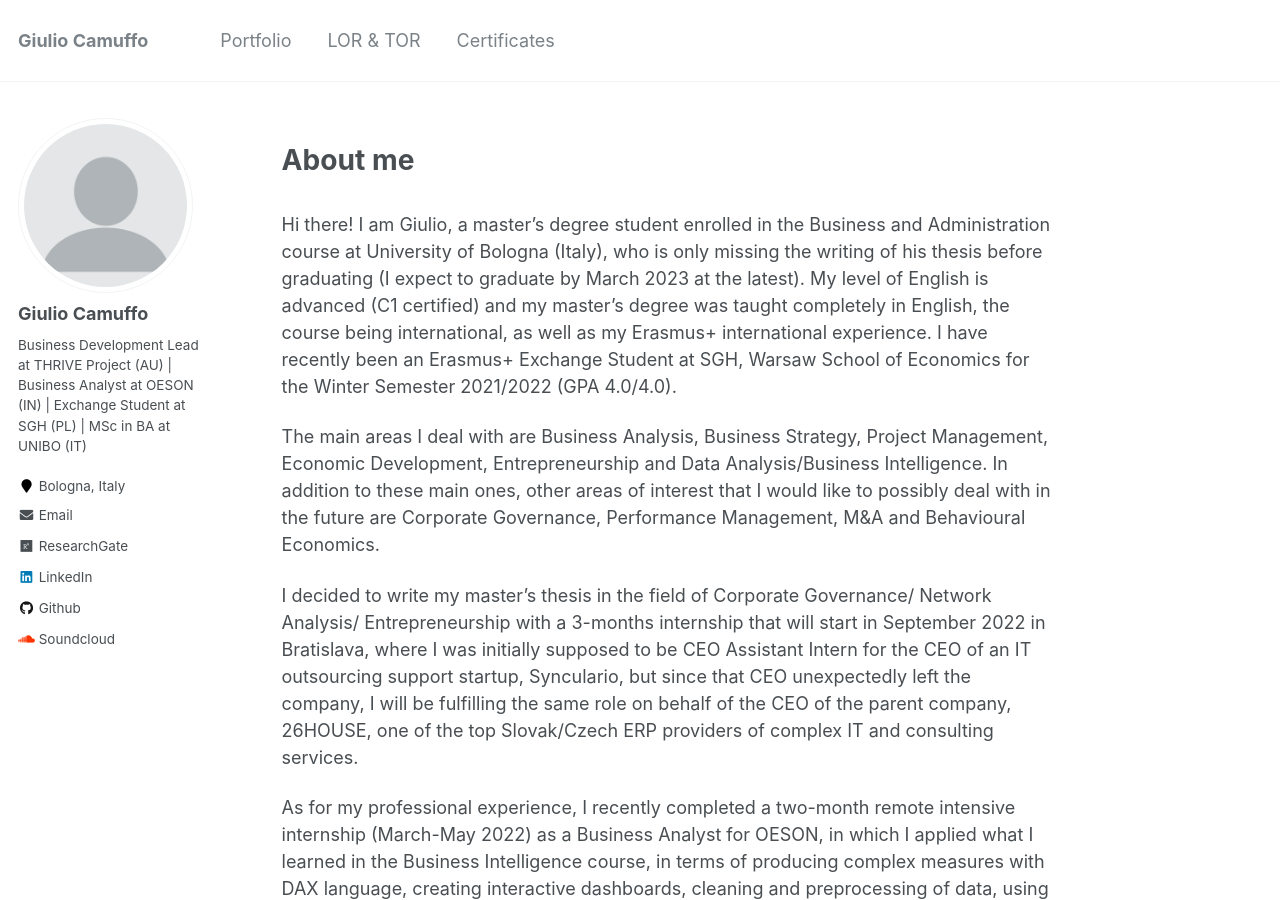
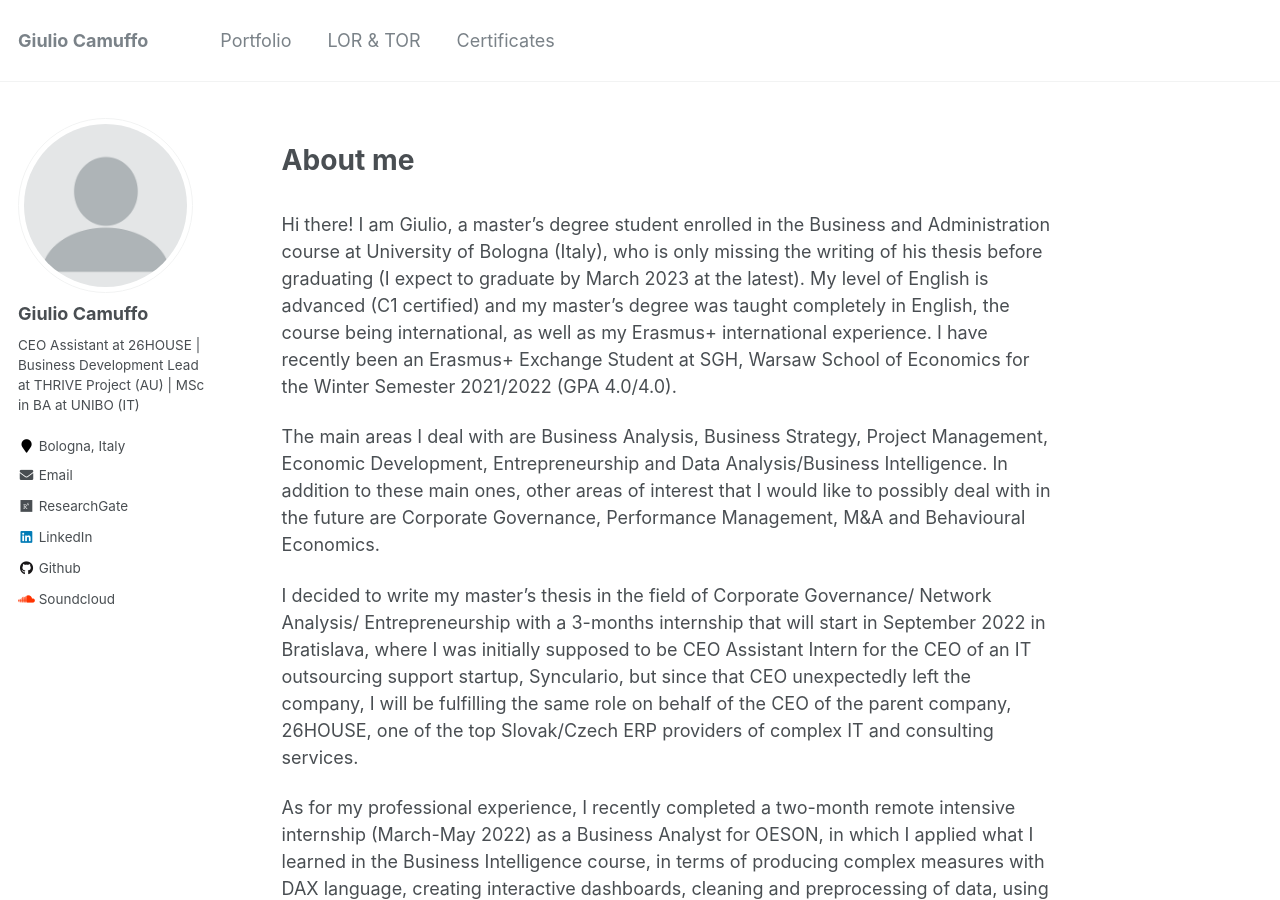
Before and after one commit to giulio-camuffo/giulio-camuffo.github.io, a Jekyll site: the page built from _pages/about.md, in a window 1280 px wide and 900 px high. Built offline with Jekyll 4.4.1, drawn with Linux system fonts in a browser that asks for light colours; nearby versions of some CDN libraries.

Commit message:
Update _config.yml

```diff
--- a/_config.yml
+++ b/_config.yml
@@ -54,7 +54,7 @@ analytics:
 author:
   name             : "Giulio Camuffo"
   avatar           : "profile.png"
-  bio              : "Business Development Lead at THRIVE Project (AU) | Business Analyst at OESON (IN) | Exchange Student at SGH (PL) | MSc in BA at UNIBO (IT)"
+  bio              : "CEO Assistant at 26HOUSE | Business Development Lead at THRIVE Project (AU) | MSc in BA at UNIBO (IT)"
   location         : "Bologna, Italy"
   email            : "giulio.camuffo13@gmail.com"
   researchgate     : "Giulio-Camuffo-2"
```
